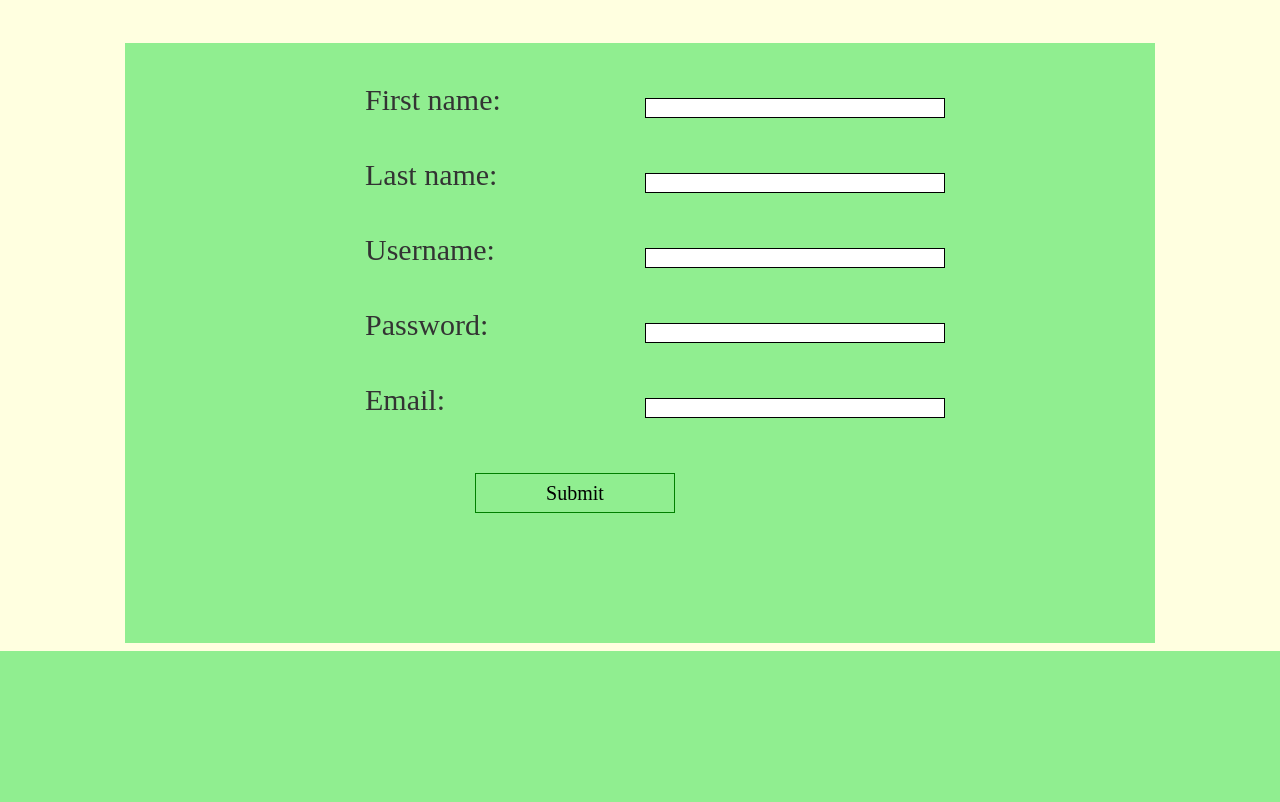
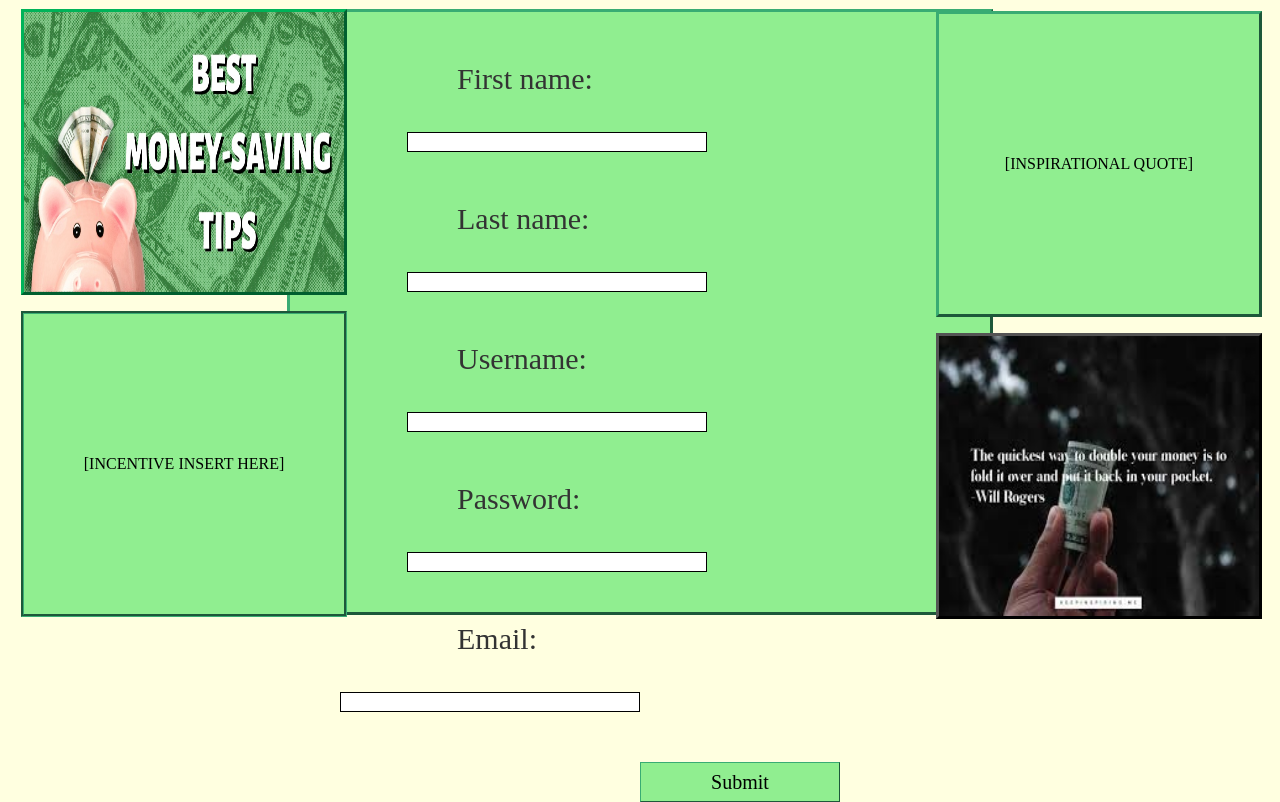
Before and after one commit to sabrinalugoa21/CMPE131PROJECT, a PHP site: page /register.php in a window 1280 px wide; the page is wider, and only the part inside the window is pictured. Shown: the part 365-1167 px from the top of that part. Before the commit the page ends 1016 px from the top of that part, so only its background shows below. Run offline with PHP 8.4, Linux system fonts and the light colour scheme.

Commit message:
updated register.php style

```diff
--- a/register.php
+++ b/register.php
@@ -6,7 +6,16 @@
   <link rel="stylesheet" href="registerStyle.css">
   </head>
   <body>
-    <h1>Sign up for an Account</h1>
+    <h1>Registeration</h1>
+    <div class = "column1">
+    <img src ="savePig.jpg" alt = "save money!" id = "box1">
+    <p id = "box2">[INCENTIVE INSERT HERE]</p>
+  </div>
+  <div class="column2">
+    <p id = "box4">[INSPIRATIONAL QUOTE]</p>
+    <img src = "quick.jpeg" alt= "inspiration" id = "box3">
+
+  </div>
 
 
 <div id= "form">
--- a/registerStyle.css
+++ b/registerStyle.css
@@ -1,49 +1,140 @@
-
+/* html
+{
+  height: 100%;
+  width: 100%;
+} */
 body
 {
   background: #FFFFE0;
+  /* height: 100%
+  width: 100%; */
+
 }
 
 h1
 {
   color: white;
-  font-size: 50px;
+  font-size: 70px;
   font-family: Ariel;
-  margin-left: 200px;
+  margin-left: 1px;
+  margin-right: 90px;
   background: #90EE90;
-  width: 1020px;
-  height: 300px;
-  vertical-align: middle;
+  text-emphasis-position: below;
+  width: 1400px;
+  height: 350px;
   text-align: center;
-  margin-bottom: 100px;
+  margin-bottom: 10px;
   background-image:url("https://image.shutterstock.com/image-vector/natural-forest-trees-mountains-horizon-260nw-1588730179.jpg");
   background-repeat: no-repeat;
-  background-size: 1020px 350px;
+  background-size: 1405px 410px;
   background-position: center;
+  display: flex;
+  justify-content: center;
+  align-items: center;
+  border-color: #004080;
+  border-style: outset;
+  position: float;
+}
+.column1
+{
+  position: float;
+  float: left;
+  margin-left: 13px;
+  margin-right: 10px;
+  margin-top: auto;
+
+}
+.column2
+{
+  position: float;
+  float: right;
+  margin-left: 20px;
+  margin-right: 10px;
+  margin-top: auto;
 }
 
- #form
+#box1
 {
   background-color: lightgreen;
+  height: 280px;
+  width: 320px;
+  border-color: #00b359;
+  border-style: outset;
+  /* margin-left:20px;
+  margin-right: 10px;
+  margin-top: 10px; */
+}
+
+#box2
+{
+  background:lightgreen;
+  /* margin-left: 20px;
+  margin-right: 10px;
+  margin-top: 10px; */
+  width: 320px;
+  height: 300px;
+  border-color: #39ac73;
+  border-style: groove;
+  display: flex;
+  justify-content: center;
+  align-items: center;
+}
+
+#box3
+{
+  height: 280px;
+  width: 320px;
+  border-color: black;
+  border-style: outset;
+  /* margin-left:10px;
+  margin-right: 20px;
+  margin-top: 0px; */
+
+}
+#box4
+{
+  background:lightgreen;
+  /* margin-left: 20px;
+  margin-right: 10px;*/
+  margin-top: 2px;
+  width: 320px;
+  height: 300px;
+  display: flex;
+  justify-content: center;
+  align-items: center;
+  border-color: #39ac73;
+  border-style: outset;
+}
+
+
+ #form
+{ position: float;
+  background-color: lightgreen;
   height: 600px;
-  width: 1030px;
+  width: 700px;
   margin-right: auto;
   margin-left:  auto;
-  margin-top: 0px;
+  border-color: #39ac73;
+  border-style: outset;
 
+}
+
+.form-group
+{
+  position: float;
 }
 
 label
 {
   font-family: Ariel;
-  font-size: 50px;
+  font-size: 10px;
   color: white;
   font-size: 30px;
   color: #333;
   height: 20px;
-  width: 200px;
-  margin-top: 40px;
-  margin-left: 240px;
+  width: 150px;
+  margin-top: 50px;
+  margin-left: 100px;
   text-align: justify;
   margin-right: 0px;
   float: left;
@@ -54,8 +145,8 @@ input
   height: 20px;
   width: 300px;
   border: 1px solid #000;
-  margin-top: 55px;
-  margin-left: 80px;
+  margin-top: 50px;
+  margin-left: 50px;
   margin-right: 40px;
 }
 
@@ -67,5 +158,21 @@ input
   height: 40px;
   font-size: 20px;
   background-color: lightgreen;
-  border-color: green;
+  border-color: #39ac73;
+  border-style: outset;
 }
+
+@media screen and (max-height: 450px) {
+  .column1 {
+    margin-left: 20px;
+    margin-right: 10px;
+    margin-top: auto;
+  }
+  .column2
+  {
+    margin-left: 20px;
+    margin-right: 10px;
+    margin-top: auto;
+  }
+
+}
```
Also changed, not shown: quick.jpeg (added), save.jpg (added), savePig.jpg (added), 1 other file.
